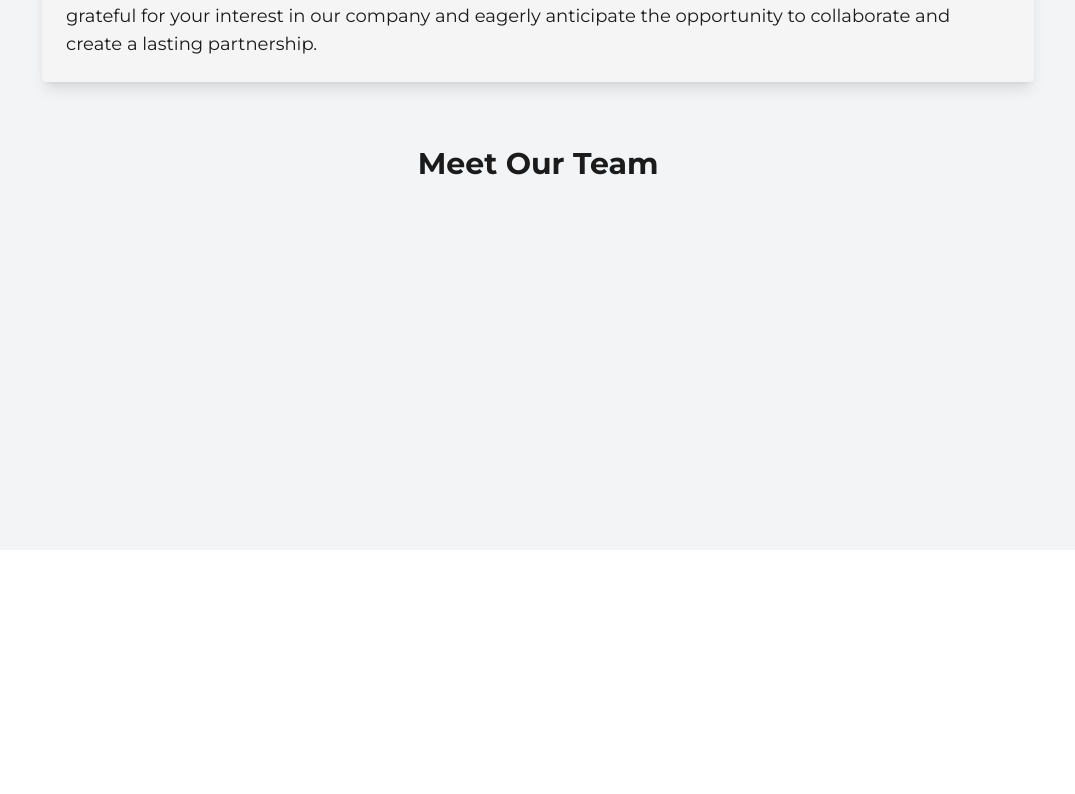
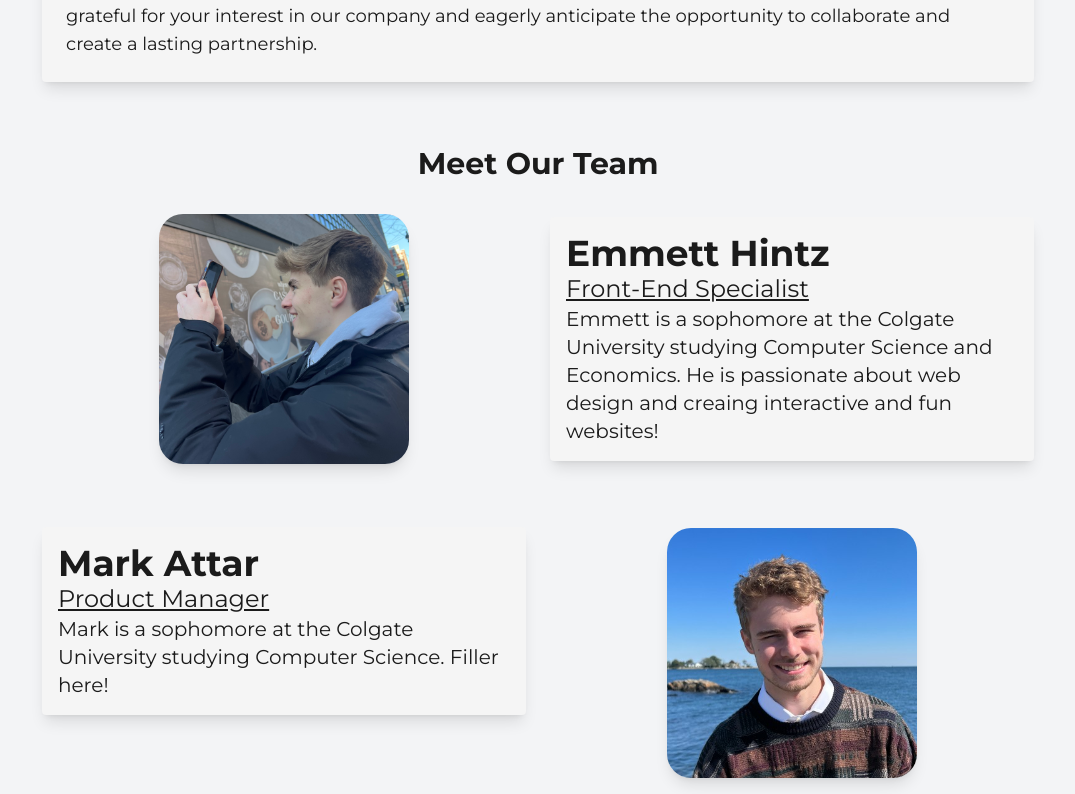
Before and after one commit to EmmettHintz/learn-next, a Next.js app: page /about in a window 1280 px wide. Shown: the part 338-1132 px from the top of the page, without its empty margins (102-1177 px from the left). Before the commit the page ends 888 px from the top, so only its background shows below. Built offline with nearby package versions, Linux system fonts and the light colour scheme.

Commit message:
Added images and descriptions for Emmett and Mark

```diff
--- a/src/pages/about.js
+++ b/src/pages/about.js
@@ -1,4 +1,5 @@
 import React from "react";
+import Image from "next/image";
 
 const About = () => {
   return (
@@ -7,7 +8,7 @@ const About = () => {
         <h1 className="text-3xl font-bold text-dark mb-8 text-center">
           About Us
         </h1>
-        <div className="bg-light shadow-lg rounded p-6">
+        <div className="bg-light shadow-lg rounded p-6 hover:shadow-xl transition duration-500 ease-in-out transform hover:-translate-y-1 hover:scale-105 hover:bg-rose-50">
           <p className="text-dark text-lg">
             Welcome! We are a dedicated team of students driven by our passion
             for creating groundbreaking solutions tailored to our customers'
@@ -22,6 +23,44 @@ const About = () => {
         <h2 className="text-center text-dark text-3xl font-bold pt-16 ">
           Meet Our Team
         </h2>
+        <div className="grid grid-cols-2 gap-x-6 pt-8 items-center">
+          <div className="flex justify-center">
+            <Image
+              src="/images/Emmett.jpg"
+              alt="Emmett Hintz"
+              width={250}
+              height={250}
+              className="rounded-3xl shadow-lg hover:shadow-xl transition duration-500 ease-in-out transform hover:-translate-y-1 hover:scale-105"
+            />
+          </div>
+          <div className="bg-light shadow-lg rounded p-4 hover:shadow-xl transition duration-500 ease-in-out transform hover:-translate-y-1 hover:scale-105 hover:bg-rose-50">
+            <h3 className="text-dark text-4xl font-bold">Emmett Hintz</h3>
+            <p className="text-dark text-2xl underline">Front-End Specialist</p>
+            <p className="text-dark text-xl ">
+              Emmett is a sophomore at the Colgate University studying Computer
+              Science and Economics. He is passionate about web design and
+              creaing interactive and fun websites!
+            </p>
+          </div>
+          <div className="bg-light shadow-lg rounded p-4 hover:shadow-xl transition duration-500 ease-in-out transform hover:-translate-y-1 hover:scale-105 hover:bg-rose-50">
+            <h3 className="text-dark text-4xl font-bold">Mark Attar</h3>
+            <p className="text-dark text-2xl underline">Product Manager</p>
+            <p className="text-dark text-xl ">
+              Mark is a sophomore at the Colgate University studying Computer
+              Science. Filler here!
+            </p>
+          </div>
+          <div className="flex justify-center pt-16">
+            <Image
+              src="/images/Mark.jpeg"
+              alt="Mark Attar"
+              width={250}
+              height={250}
+              className="rounded-3xl shadow-lg hover:shadow-xl transition duration-500 ease-in-out transform hover:-translate-y-1 hover:scale-105"
+            />
+          </div>
+
+        </div>
       </div>
     </div>
   );
```
Also changed, not shown: public/images/Emmett.jpg (added), public/images/Mark.jpeg (added).
